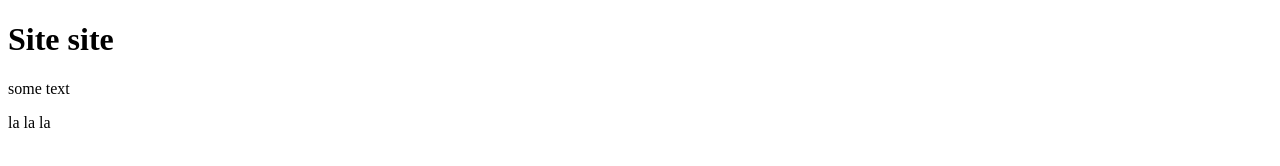
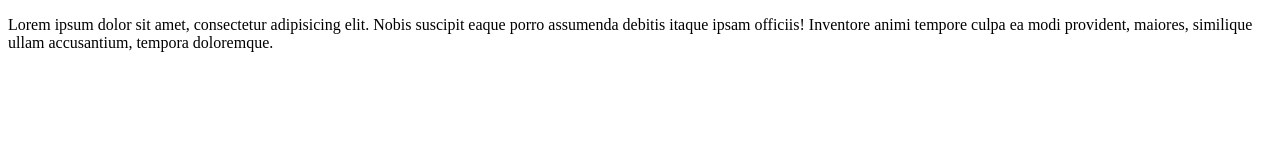
Before and after one commit to PolihovicJeka/site, a plain HTML site: page index.html in a window 1280 px wide. Drawn offline with Linux system fonts and the light colour scheme.

Commit message:
third commit

```diff
--- a/index.html
+++ b/index.html
@@ -5,8 +5,6 @@
 	<title>Document</title>
 </head>
 <body>
-	<h1> Site site</h1>
-	<p>some text</p>
-	<p>la la la </p>
+	<p>Lorem ipsum dolor sit amet, consectetur adipisicing elit. Nobis suscipit eaque porro assumenda debitis itaque ipsam officiis! Inventore animi tempore culpa ea modi provident, maiores, similique ullam accusantium, tempora doloremque.</p>
 </body>
 </html>
```
